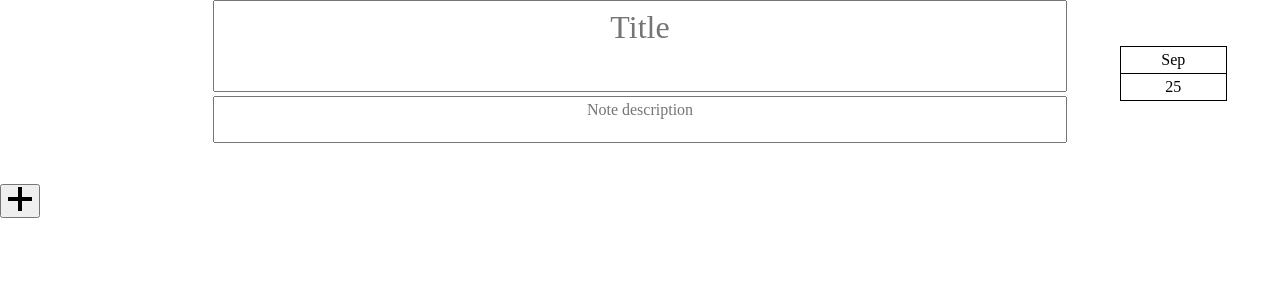
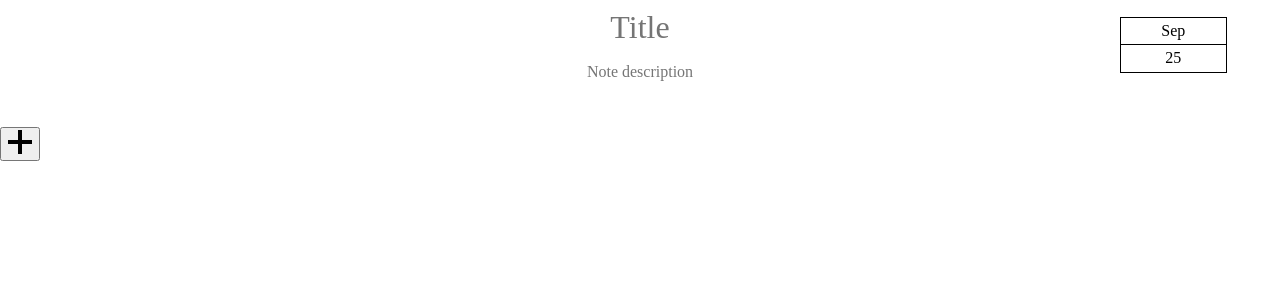
Before and after one commit to kuhbonbons/ForbiddenBirdYum, a Next.js app: page /notes in a window 1280 px wide. Shown: the top 300 px of the page. Built offline with nearby package versions, Linux system fonts and the light colour scheme.

Commit message:
feat(editor): textarea shrinks/grows according to input text height

```diff
--- a/components/NoteEditor/Editor/Editor.module.scss
+++ b/components/NoteEditor/Editor/Editor.module.scss
@@ -1,9 +1,7 @@
 .header {
   display: grid;
   grid-template-columns: .25fr 1fr .25fr;
-  grid-template-rows: 1fr 1fr;
   grid-template-areas:
-    ". header date"
     ". header date";
 
   .headings {
@@ -19,11 +17,14 @@
       white-space: pre-wrap;
       word-break: break-word;
       overflow-wrap: break-word;
+      overflow: hidden;
+      line-height: 1.2;
+      border: none;
+
+      &.title {
+        font-size: 2rem;
+      }
     }
-  }
-
-  & .title {
-    font-size: 2rem;
   }
 }
 
--- a/components/NoteEditor/Editor/Heading.js
+++ b/components/NoteEditor/Editor/Heading.js
@@ -1,14 +1,28 @@
+import { useState, useRef, useEffect } from 'react';
 import styles from './Editor.module.scss';
 
 export default function Heading({
   name, placeholder, value, setValue,
 }) {
+  const el = useRef();
+  const [currentHeight, setCurrentHeight] = useState();
+
   const removeNewLine = (text) => text.replace(/\n/g, '');
 
   const handleChange = (e) => {
     const text = removeNewLine(e.currentTarget.value);
+
+    setCurrentHeight(0);
     setValue(text);
   };
+
+  useEffect(() => {
+    setCurrentHeight(el.current.scrollHeight);
+  }, []);
+
+  useEffect(() => {
+    if (currentHeight === 0) { setCurrentHeight(el.current.scrollHeight); }
+  }, [currentHeight]);
 
   return (
     <>
@@ -18,7 +32,17 @@ export default function Heading({
         onChange={handleChange}
         placeholder={placeholder}
         value={value}
+        maxLength="255"
+        rows="1"
+        ref={el}
       />
+      <style jsx>
+        {`
+        textarea[name=${name}] {
+          height: ${currentHeight}px;
+        }
+      `}
+      </style>
     </>
   );
 }
```
